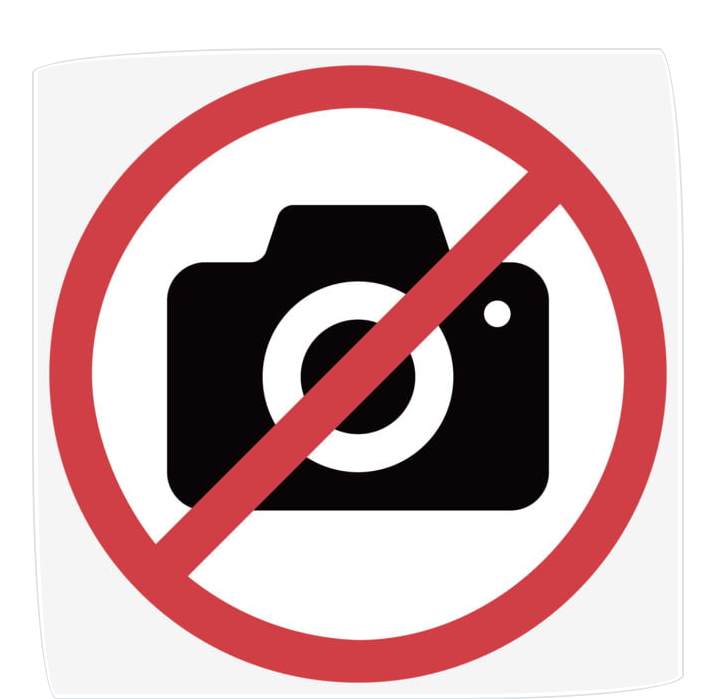
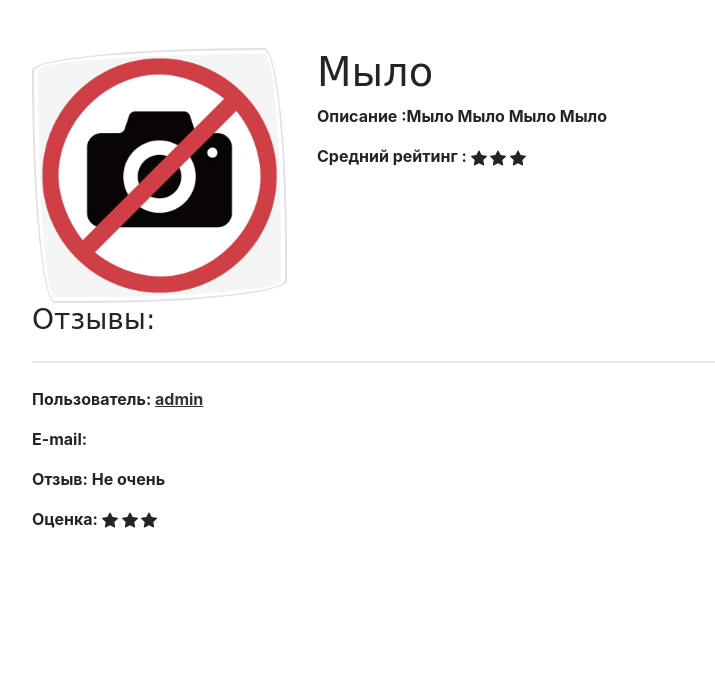
Before and after one commit to jomagsm/exam_8, a Django app: page /product/2/ in a window 1280 px wide. Shown: the part 60-759 px from the top of the page, without its empty margins (53-768 px from the left). After the commit the page ends 588 px from the top, so only its background shows below. Run offline with Django 3.2, Linux system fonts and the light colour scheme; data comes from the database, SQL or seed files in the repository; some libraries are stand-ins or nearby versions; some web fonts are replaced.

Commit message:
Исправил верстку

```diff
--- a/source/webapp/templates/product/product_view.html
+++ b/source/webapp/templates/product/product_view.html
@@ -45,18 +45,19 @@
     {#                {% endif %}#}
 {% endblock %}
 {% block content %}
+    <div class="row">
+    <div class="col-3">
     {% if product.photo %}
-        <img class="mt-5 img-thumbnail" src="{{ product.photo.url }}" alt="product_photo">
+        <img class="mt-5 img-thumbnail img-fluid" src="{{ product.photo.url }}" alt="product_photo">
     {% else %}
-        <img class="mt-5 img-thumbnail" src="{% static 'img/no-photo.jpg' %}" alt="product_photo">
+        <img class="mt-5 img-thumbnail img-fluid" src="{% static 'img/no-photo.jpg' %}" alt="product_photo">
     {% endif %}
-
+    </div>
+    <div class="col mt-5">
     <h1>{{ product.name }}</h1>
     <p class="description">Описание :{{ product.description }}</p>
     <p class="description">Средний рейтинг :
         {% if product.get_avg_rating > 0 %}
-
-
             {% with ''|center:product.get_avg_rating as range %}
                 {% for _ in range %}
                     <svg width="1em" height="1em" viewBox="0 0 16 16" class="bi bi-star-fill" fill="currentColor"
@@ -70,6 +71,8 @@
         {% else %}
             Нет оценок</p>
         {% endif %}
+    </div>
+    </div>
     {% if reviews %}
         <h3>Отзывы:</h3>
         <div class="task-list">
```
